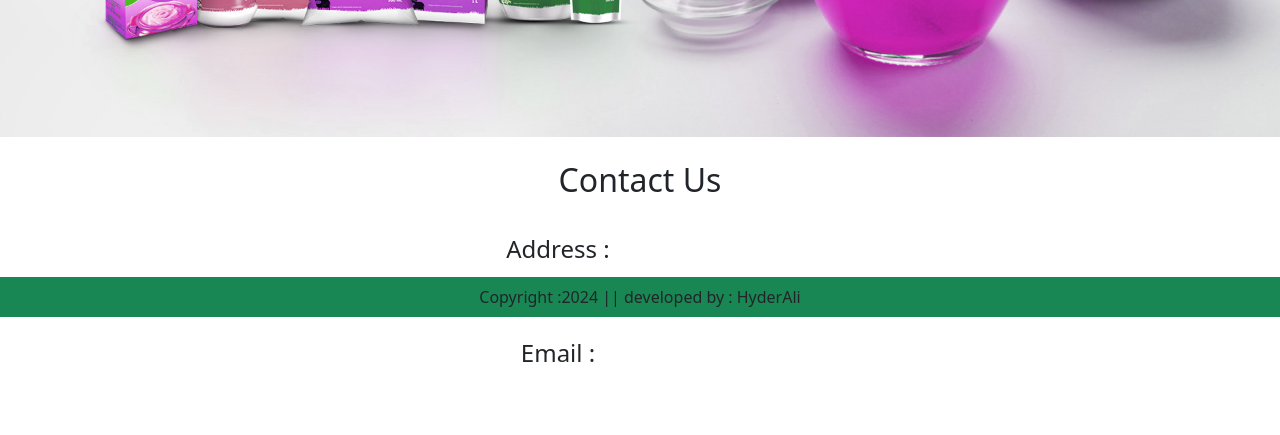
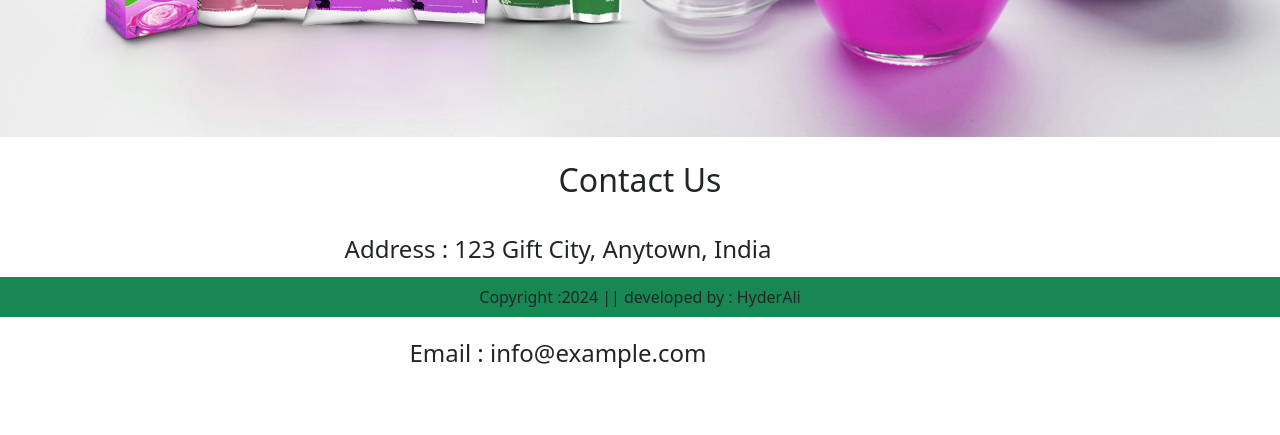
Before and after one commit to HyderAli89/Django-Ecommerce-app, a Django app: page /contact/ in a window 1280 px wide. Shown: the part 483-918 px from the top of the page. Run offline with Django 5.2, Linux system fonts and the light colour scheme; a user stored in the database is signed in; some libraries are stand-ins or nearby versions; some web fonts are replaced.

Commit message:
Delivery Status

```diff
--- a/ecommerce/app/static/app/css/style.css
+++ b/ecommerce/app/static/app/css/style.css
@@ -67,7 +67,7 @@
 }
 
 .goodnessseccont img{
-    width: 330px;
+    width: 260px;
     height: 300px;
 }
 
--- a/ecommerce/app/templates/app/contact.html
+++ b/ecommerce/app/templates/app/contact.html
@@ -34,9 +34,9 @@
 {% block main-content %}
       <br><h2 class="text-center">Contact Us</h2><br>
       <div class="row container">
-        <p class="fs-4 text-center"> Address :  </p>
-        <p class="fs-4 text-center"> Contact :  </p>
-        <p class="fs-4 text-center"> Email :  </p>
+        <p class="fs-4 text-center"> Address :  123 Gift City, Anytown, India</p>
+        <p class="fs-4 text-center"> Contact : (123) 456-7890 </p>
+        <p class="fs-4 text-center"> Email : info@example.com </p>
       </div>
 <br><br>
 {% endblock main-content %}
--- a/ecommerce/app/templates/app/wishlist.html
+++ b/ecommerce/app/templates/app/wishlist.html
@@ -4,6 +4,7 @@
        <div class="row">
          <div class="col-sm-8">
            <div class="row">
+            {% if product %}
               {% for prod in product %}
              <div class="col-sm-4 text-center mb-4 hover-shadow">
                <a href="{% url 'product-detail' prod.product.id%}" class="btn">
@@ -25,6 +26,11 @@
                </a>
              </div>
              {% endfor %}
+             {% else %}
+             <div ="col-sm-8 text-center">
+                <p class="text-center text-danger" >Your Wishlist is Empty</p>
+              </div>
+              {% endif %}
            </div>
          </div>
        </div>
--- a/ecommerce/app/views.py
+++ b/ecommerce/app/views.py
@@ -151,7 +151,7 @@ def orders(request):
      cart=Cart.objects.filter(user=user)
      for c in cart:
          OrderPlaced(user=user, product=c.product, quantity=c.quantity).save()
-        #c.delete()
+         c.delete()
      order_placed=OrderPlaced.objects.filter(user=user)
      return render(request,"app/orders.html",locals())
 
@@ -179,6 +179,9 @@ class checkout(View):
         amount=totalamount,
         )
         payment.save()
+
+        # for c in cart_items:
+        #     c.delete()
 
 
        # for order placed
```
Also changed, not shown: ecommerce/db.sqlite3.
